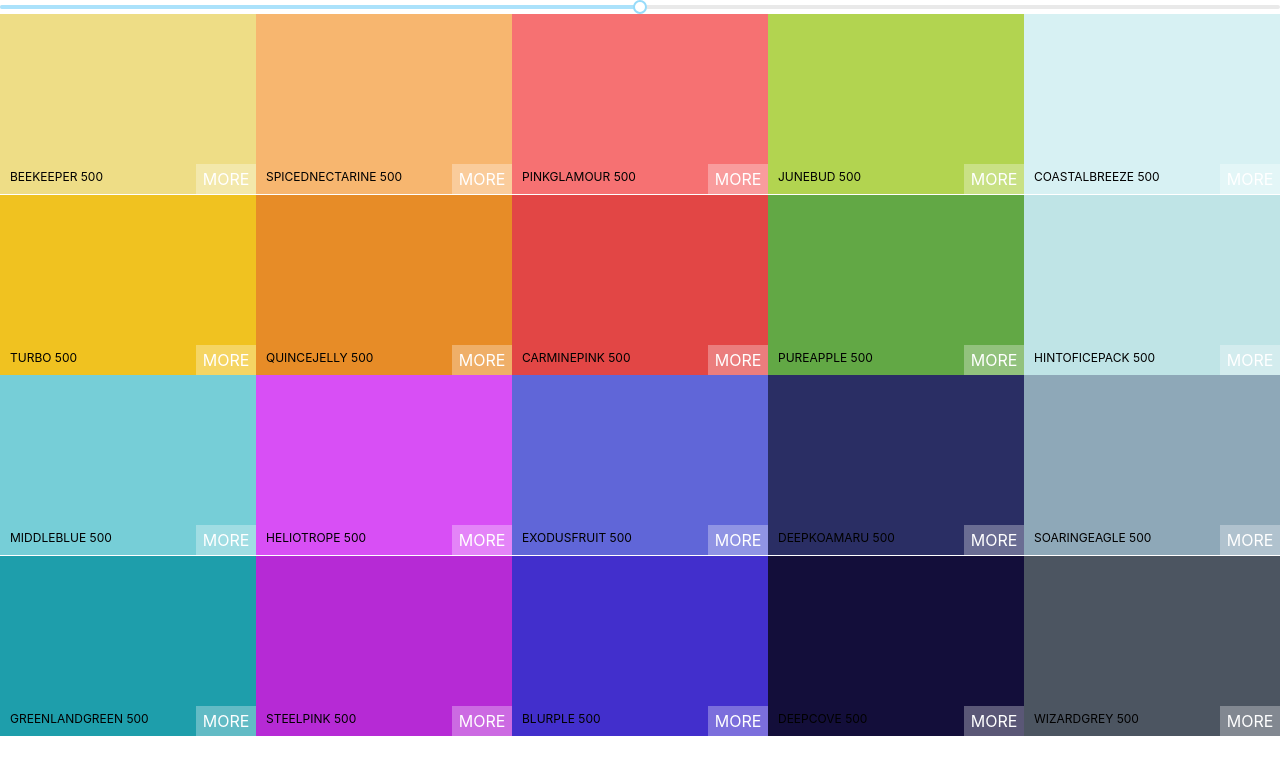
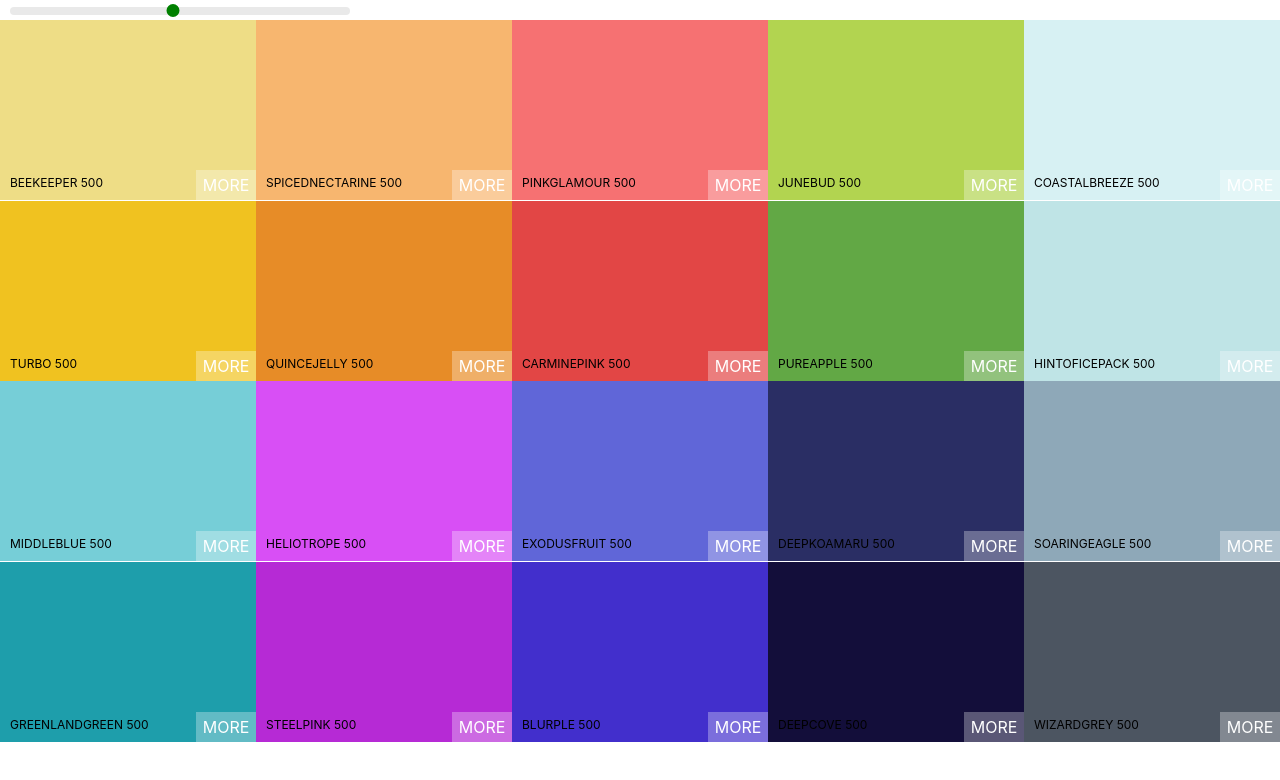
Before and after one commit to Kakamotobi/color-project, a React (Create React App) app: page / in a window 1280 px wide. Shown: the top 780 px of the page. Built offline with nearby package versions, Linux system fonts and the light colour scheme.

Commit message:
Add color slider styles

```diff
--- a/src/Palette.css
+++ b/src/Palette.css
@@ -5,3 +5,31 @@
 .Palette__colors {
 	height: 90%;
 }
+
+.Palette__slider {
+	width: 340px;
+	margin: 0 10px;
+	display: inline-block;
+}
+
+.rc-slider-track {
+	background-color: transparent;
+}
+
+.rc-slider-rail {
+	height: 8px;
+}
+
+.rc-slider-handle,
+.rc-slider-handle:active,
+.rc-slider-handle:focus,
+.rc-slider-handle:hover {
+	width: 13px;
+	height: 13px;
+	margin-top: -3px;
+	margin-left: -7px;
+	background-color: green;
+	border: 2px solid green;
+	box-shadow: none;
+	outline: none;
+}
--- a/src/Palette.js
+++ b/src/Palette.js
@@ -28,6 +28,7 @@
 
 		return (
 			<div className="Palette">
+				<div className="Palette__slider">
 					<Slider
 						defaultValue={level}
 						min={100}
@@ -35,6 +36,7 @@
 						step={100}
 						onAfterChange={this.changeLevel}
 					/>
+				</div>
 				{/* Navbar goes here */}
 				<div className="Palette__colors">{colorBoxes}</div>
 				{/* Footer goes here */}
```
Lines whose indentation alone changed are shown as unchanged.
